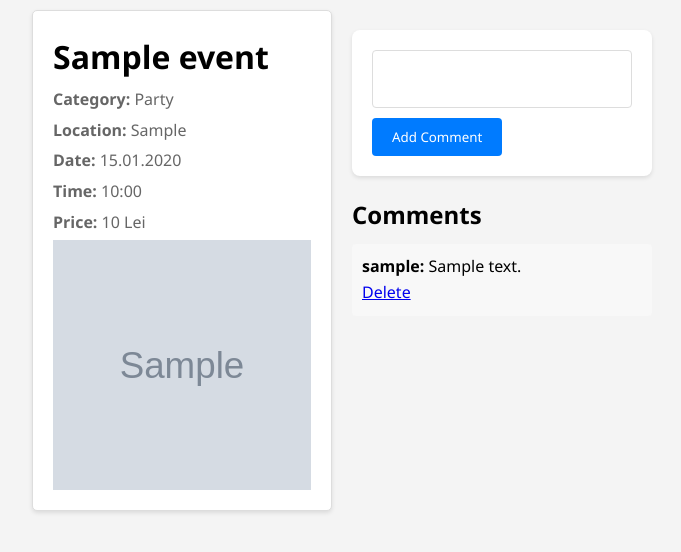
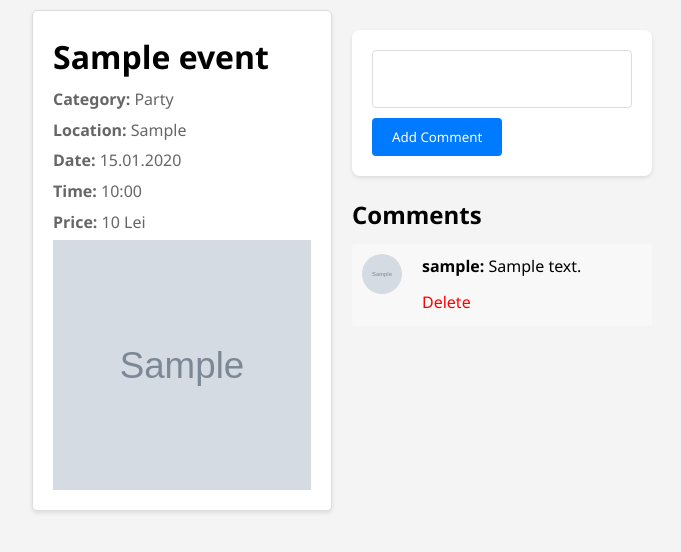
Before and after one commit to alexmihalascu/event_manager, a PHP site: page /event_details.php?id=1 in a window 1280 px wide. Shown: the part 60-612 px from the top of the page, without its empty margins (298-979 px from the left). Run offline with PHP 8.4, Linux system fonts and the light colour scheme; the visitor is signed in with stand-in values (Sample User, id 1); data comes from the database, SQL or seed files in the repository; tables that the repository leaves empty or names only in its code hold one stand-in row (values such as "Sample post"); grey boxes marked "Sample" are stand-in pictures.

Commit message:
Refactor event details page - added comment avatars and add favicon

```diff
--- a/event_details.php
+++ b/event_details.php
@@ -47,7 +47,7 @@ if ($_SERVER['REQUEST_METHOD'] == 'POST' && isset($_SESSION['user_id'])) {
         <p><strong>Date:</strong> <?php echo date('d.m.Y', strtotime($event['event_date'])); ?></p>
         <p><strong>Time:</strong> <?php echo date('H:i', strtotime($event['event_time'])); ?></p>
         <p><strong>Price:</strong> <?php echo htmlspecialchars(number_format($event['price'])) . " Lei"; ?></p>
-    <?php if ($event['photo']): ?>
+        <?php if ($event['photo']) : ?>
             <img src="<?php echo htmlspecialchars($event['photo']); ?>" alt="Event Photo" style="max-width: 400px;">
         <?php endif; ?>
     </div>
@@ -55,7 +55,7 @@ if ($_SERVER['REQUEST_METHOD'] == 'POST' && isset($_SESSION['user_id'])) {
     <!-- Card pentru Comentarii -->
     <div class="comments-card">
         <!-- Formular pentru Adăugarea unui Comentariu -->
-        <?php if (isset($_SESSION['user_id'])): ?>
+        <?php if (isset($_SESSION['user_id'])) : ?>
             <form method="post" action="event_details.php?id=<?php echo $eventId; ?>" class="comment-form">
                 <textarea style="resize: none;" name="comment" required></textarea>
                 <button type="submit">Add Comment</button>
@@ -66,27 +66,39 @@ if ($_SERVER['REQUEST_METHOD'] == 'POST' && isset($_SESSION['user_id'])) {
         <div class="comments-section">
             <h2>Comments</h2>
             <?php
-    $commentsSql = "SELECT comments.*, users.username FROM comments JOIN users ON comments.user_id = users.id WHERE event_id = ? ORDER BY comments.comment_date DESC";
+            // Presupunând că $eventId este setat anterior în script
+            $commentsSql = "SELECT comments.*, users.username, profiles.avatar
+                    FROM comments
+                    JOIN users ON comments.user_id = users.id
+                    LEFT JOIN profiles ON users.id = profiles.user_id
+                    WHERE event_id = ?
+                    ORDER BY comments.comment_date DESC";
+
             if ($commentsStmt = $conn->prepare($commentsSql)) {
                 $commentsStmt->bind_param("i", $eventId);
                 $commentsStmt->execute();
                 $commentsResult = $commentsStmt->get_result();
 
                 while ($comment = $commentsResult->fetch_assoc()) {
+                    // Verifică dacă utilizatorul are un avatar și stabilește calea către acesta
+                    $avatarPath = !empty($comment['avatar']) ? "uploads/avatars/" . $comment['avatar'] : "uploads/avatars/default_avatar.png";
                     echo "<div class='comment'>";
+                    // Afișează avatarul utilizatorului ca o icoană în partea stângă a comentariului
+                    echo "<div class='comment-avatar'><img src='" . htmlspecialchars($avatarPath) . "' alt='User Avatar'></div>";
+                    echo "<div class='comment-content'>";
                     echo "<p><strong>" . htmlspecialchars($comment['username']) . ":</strong> " . htmlspecialchars($comment['comment']) . "</p>";
-
-            // Show delete button if the user is an admin
                     if (isset($_SESSION['is_admin']) && $_SESSION['is_admin']) {
-                echo "<a href='delete_comment.php?comment_id=" . $comment['id'] . "' onclick='return confirm(\"Are you sure you want to delete this comment?\");'>Delete</a>";
+                        // Dacă este admin, arată butonul de ștergere
+                        echo "<a href='delete_comment.php?comment_id=" . $comment['id'] . "' class='delete-comment' onclick='return confirm(\"Are you sure you want to delete this comment?\");'>Delete</a>";
                     }
-
-            echo "</div>";
+                    echo "</div>"; // .comment-content
+                    echo "</div>"; //
                 }
-
                 $commentsStmt->close();
             }
             ?>
         </div>
 
+
+
     </div>
--- a/home.php
+++ b/home.php
@@ -7,6 +7,7 @@ include 'db_config.php';
 <!DOCTYPE html>
 <html lang="en">
 <head>
+    <meta rel="icon" href="uploads/icons/icon.ico">
     <meta charset="UTF-8">
     <meta name="viewport" content="width=device-width, initial-scale=1.0">
     <title>Acasă - Events Manager</title>
--- a/index.php
+++ b/index.php
@@ -6,6 +6,7 @@ include 'home.php';
 <link rel="stylesheet" href="style.css">
 <html lang="en">
 <head>
+<meta rel="icon" href="uploads/icons/icon.ico">
     <meta charset="UTF-8">
     <meta name="viewport" content="width=device-width, initial-scale=1.0">
     <title>Events Manager</title>
--- a/login.php
+++ b/login.php
@@ -44,7 +44,12 @@ if ($_SERVER['REQUEST_METHOD'] == 'POST') {
 include 'navbar.php';
 ?>
 
+<head>
+<meta rel="icon" href="uploads/icons/icon.ico">
 <link rel="stylesheet" href="style.css">
+</head>
+
+
 
 <div class="login-page">
     <?php if (isset($login_error)): ?>
--- a/style.css
+++ b/style.css
@@ -402,3 +402,57 @@ background-color: #4cae4c;
       padding: 8px;
   }
 }
+.comment {
+  display: flex;
+  align-items: center;
+  margin-bottom: 10px; /* Spațiu între comentarii */
+}
+
+.comment-avatar img {
+  width: 30px;
+  height: 30px;
+  border-radius: 50%; /* Formă circulară */
+  margin-right: 10px;
+}
+
+.comment-text {
+  flex-grow: 1;
+}
+
+.comments-section {
+  margin-top: 20px;
+}
+
+.comment {
+  display: flex;
+  align-items: flex-start; /* Aliniază avatarul cu partea de sus a comentariului */
+  margin-bottom: 15px;
+  background: #f8f8f8; /* Fundal pentru comentarii */
+  padding: 10px;
+  border-radius: 4px;
+}
+
+.comment-avatar {
+  margin-right: 10px;
+}
+
+.comment-avatar img {
+  width: 40px; /* Mărimea icoanei avatar */
+  height: 40px;
+  border-radius: 50%; /* Formă circulară */
+}
+
+.comment-content {
+  flex: 1;
+}
+
+.delete-comment {
+  display: block; /* Sau inline-block, dacă preferi */
+  margin-top: 10px;
+  color: #ff0000; /* Sau orice altă culoare preferi pentru butonul de ștergere */
+  text-decoration: none;
+}
+
+.delete-comment:hover {
+  text-decoration: underline;
+}
```
Also changed, not shown: uploads/avatars/pencea_avatar.jpg (added), uploads/avatars/shotgun_avatar.png (added), uploads/icons/icon.ico (added). Lines whose indentation alone changed are shown as unchanged.
